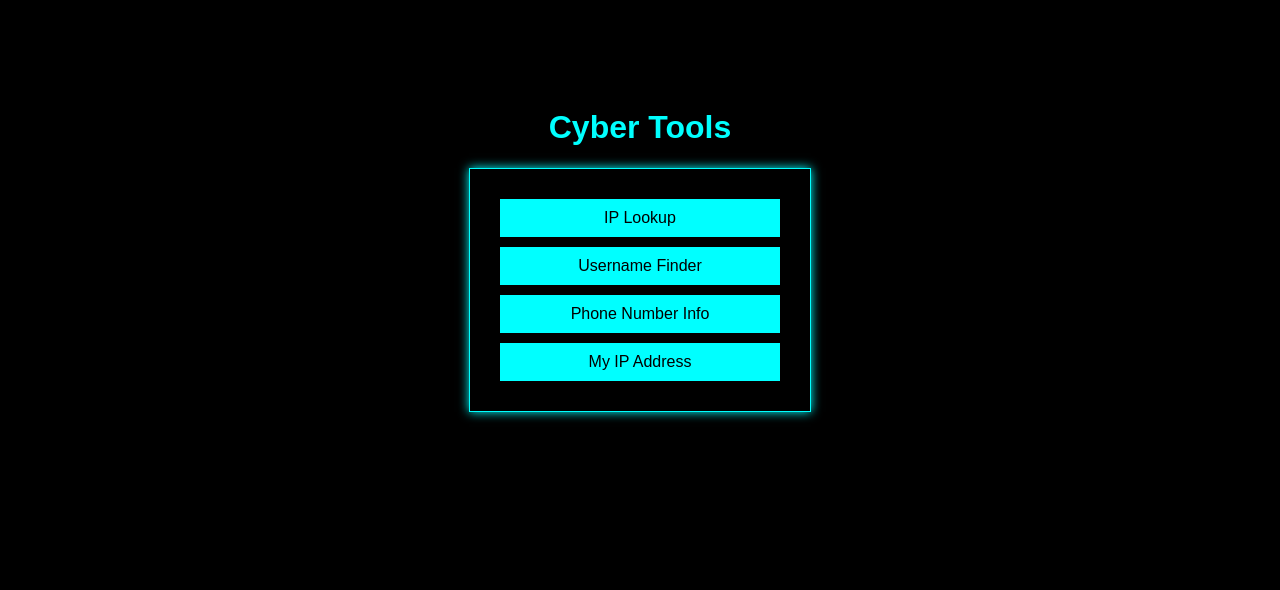
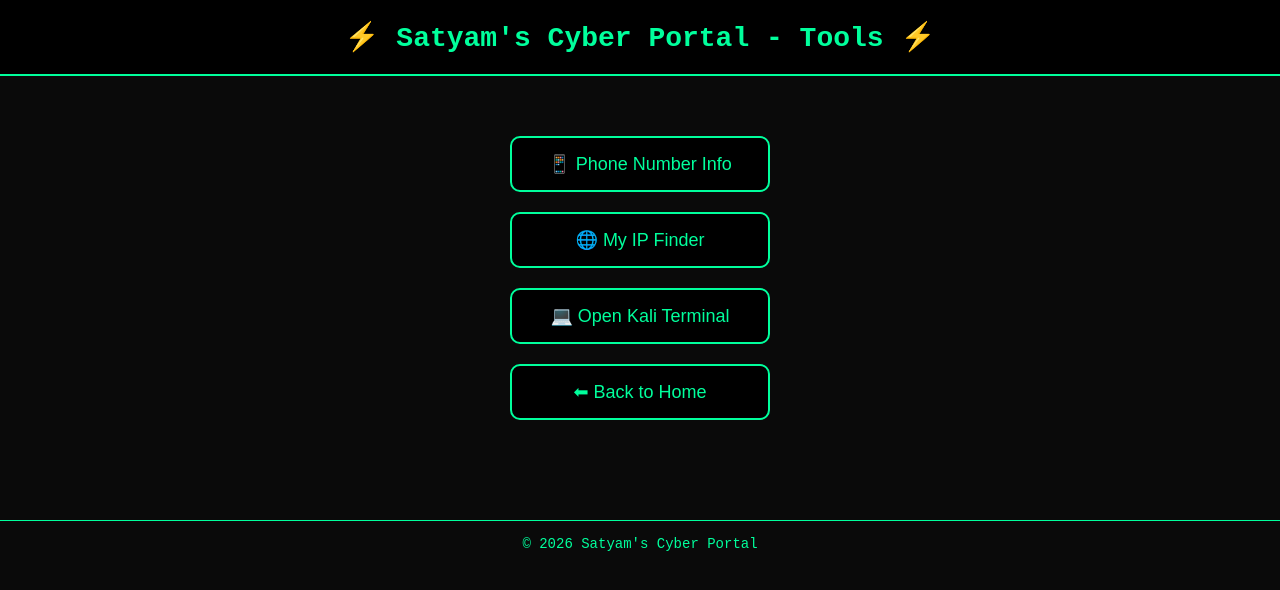
Before and after one commit to satyam9229211104-source/Satyamku234.github.io, a plain HTML site: page tools.html in a window 1280 px wide. Drawn offline with Linux system fonts and the light colour scheme.

Commit message:
Update tools.html

```diff
--- a/tools.html
+++ b/tools.html
@@ -1,62 +1,95 @@
 <!DOCTYPE html>
-<html>
+<html lang="en">
 <head>
-<title>Tools</title>
+<meta charset="UTF-8">
+<meta name="viewport" content="width=device-width, initial-scale=1.0">
+<title>Satyam's Cyber Portal - Tools</title>
 
 <style>
 
 body{
-background:#000;
-color:#00ffff;
-font-family:Arial;
+background:#0a0a0a;
+color:#00ff9c;
+font-family:monospace;
 text-align:center;
-padding-top:80px;
+margin:0;
 }
 
-h1{
-color:#00ffff;
+header{
+background:#000;
+padding:20px;
+font-size:28px;
+font-weight:bold;
+border-bottom:2px solid #00ff9c;
 }
 
-.tool-box{
-border:1px solid #00ffff;
-padding:20px;
-margin:20px auto;
-width:300px;
-box-shadow:0 0 10px #00ffff;
+.container{
+padding:40px;
 }
 
-a{
+.tool-btn{
 display:block;
-margin:10px;
-padding:10px;
-background:#00ffff;
-color:black;
-text-decoration:none;
+width:260px;
+margin:20px auto;
+padding:15px;
+font-size:18px;
+background:#000;
+border:2px solid #00ff9c;
+color:#00ff9c;
+cursor:pointer;
+border-radius:10px;
+transition:0.3s;
 }
 
-a:hover{
-background:#00aaff;
+.tool-btn:hover{
+background:#00ff9c;
+color:#000;
+transform:scale(1.05);
+}
+
+footer{
+margin-top:40px;
+padding:15px;
+border-top:1px solid #00ff9c;
+font-size:14px;
 }
 
 </style>
-
 </head>
 
 <body>
 
-<h1>Cyber Tools</h1>
+<header>
+⚡ Satyam's Cyber Portal - Tools ⚡
+</header>
 
-<div class="tool-box">
+<div class="container">
 
-<a href="iplookup.html">IP Lookup</a>
+<button class="tool-btn"
+onclick="window.location.href='numberinfo.html'">
+📱 Phone Number Info
+</button>
 
-<a href="username.html">Username Finder</a>
+<button class="tool-btn"
+onclick="window.location.href='myip.html'">
+🌐 My IP Finder
+</button>
 
-<a href="numberinfo.html">Phone Number Info</a>
+<button class="tool-btn"
+onclick="window.open('https://reliance-add-ongoing-crew.trycloudflare.com')">
+💻 Open Kali Terminal
+</button>
 
-<a href="myip.html">My IP Address</a>
+<button class="tool-btn"
+onclick="window.location.href='index.html'">
+⬅ Back to Home
+</button>
 
 </div>
 
+<footer>
+© 2026 Satyam's Cyber Portal
+</footer>
+
 </body>
 </html>
```
